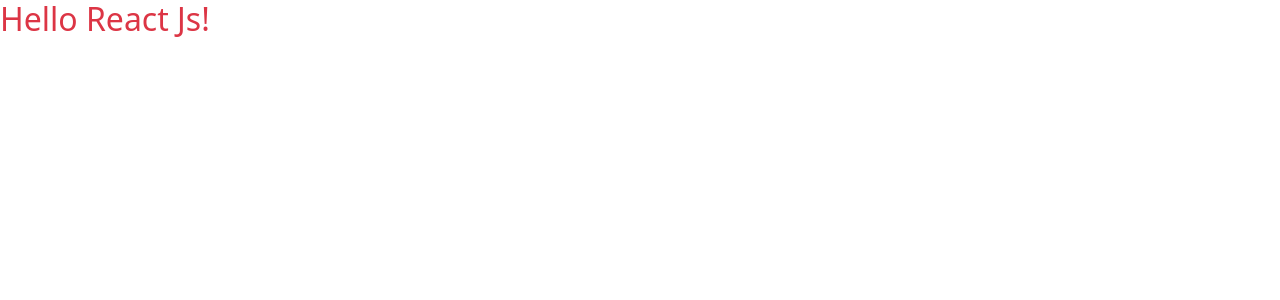
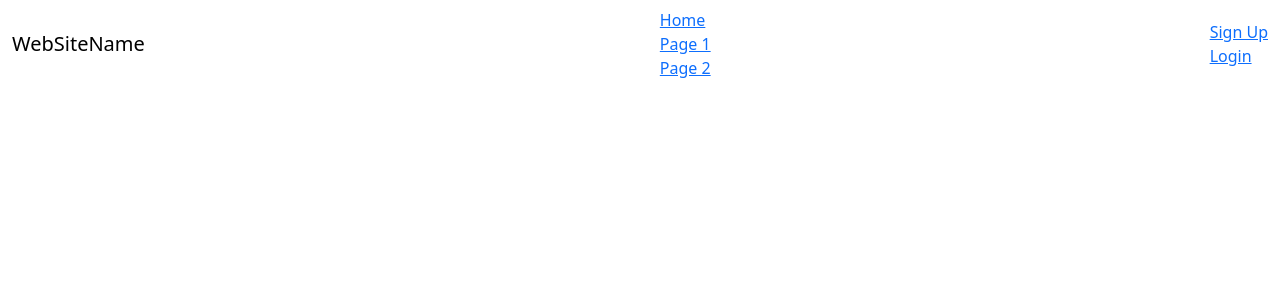
Before and after one commit to bigom2199/g46-reactjs-lecture, a React (Create React App) app: page / in a window 1280 px wide. Shown: the top 300 px of the page. Built offline with nearby package versions, Linux system fonts and the light colour scheme.

Commit message:
styling class and functioncomponent

```diff
--- a/package.json
+++ b/package.json
@@ -6,6 +6,7 @@
     "@testing-library/jest-dom": "^5.17.0",
     "@testing-library/react": "^13.4.0",
     "@testing-library/user-event": "^13.5.0",
+    "bootstrap": "^5.3.2",
     "react": "^18.2.0",
     "react-dom": "^18.2.0",
     "react-scripts": "5.0.1",
--- /dev/null
+++ b/src/ex1_class/App.js
@@ -0,0 +1,16 @@
+import React, { Component } from 'react';
+import Header from './Header';
+
+class App extends Component {
+    // js variables & functions
+
+    render() {
+        return (
+            <Header />
+
+
+        );
+    }
+}
+
+export default App;
--- /dev/null
+++ b/src/ex1_class/Header.js
@@ -0,0 +1,44 @@
+import React, { Component } from "react";
+
+class Header extends Component {
+  render() {
+    return (
+      <nav className="navbar navbar-inverse">
+        <div className="container-fluid">
+          <div className="navbar-header">
+            <a className="navbar-brand" href="#">
+              WebSiteName
+            </a>
+          </div>
+          <ul className="nav navbar-nav">
+            <li className="active">
+              <a href="#">Home</a>
+            </li>
+            <li>
+              <a href="#">Page 1</a>
+            </li>
+            <li>
+              <a href="#">Page 2</a>
+            </li>
+          </ul>
+          <ul className="nav navbar-nav navbar-right">
+            <li>
+              <a href="#">
+                <span className="glyphicon glyphicon-user"></span> Sign Up
+              </a>
+            </li>
+            <li>
+              <a href="#">
+                <span className="glyphicon glyphicon-log-in"></span> Login
+              </a>
+            </li>
+          </ul>
+        </div>
+      </nav>
+
+
+    )
+  }
+}
+
+export default Header;
--- /dev/null
+++ b/src/ex2_function/Header.js
@@ -0,0 +1,58 @@
+import React from 'react';
+// rsc
+      export const Header = () => {
+    return (
+      <>
+
+      <Nav/>
+      <header className ="container-fluid bg-danger text-white pt-5 pb-5">
+        <div className="container">
+          <h2>Header Content!</h2>
+
+        </div>
+         </header>
+           </>
+    );
+      };
+      export const Nav=() => {
+        <nav className="navbar navbar-expand-sm bg-dark navbar-dark">
+        <div className="container-fluid">
+          <a className="navbar-brand" href="#">
+            Logo
+          </a>
+          <button
+            className="navbar-toggler"
+            type="button"
+            data-bs-toggle="collapse"
+            data-bs-target="#collapsibleNavbar"
+          >
+            <span className="navbar-toggler-icon"></span>
+          </button>
+          <div className="collapse navbar-collapse" id="collapsibleNavbar">
+            <ul className="navbar-nav">
+              <li className="nav-item">
+                <a className="nav-link" href="#">
+                  Link
+                </a>
+              </li>
+              <li className="nav-item">
+                <a className="nav-link" href="#">
+                  Link
+                </a>
+              </li>
+              <li className="nav-item">
+                <a className="nav-link" href="#">
+                  Link
+                </a>
+              </li>
+            </ul>
+          </div>
+        </div>
+      </nav>
+
+}
+
+
+
+
+//export default Header;
--- a/src/index.js
+++ b/src/index.js
@@ -2,6 +2,7 @@ import  ReactDOM  from "react-dom/client";
 // npm install bootstrap@5
 
 import "bootstrap/dist/css/bootstrap.css";
-
+import App from "./ex1_class/App";
+// import App from "./ex1_class/App";
 const root   = ReactDOM.createRoot(document.getElementById("root"));
-     root.render(<h2 className="text-danger">Hello React Js!</h2>);
+     root.render(<App/>);
```
Also changed, not shown: src/ex1_class/footer.js (added, +12 -0 lines), src/ex2_function/App.js (added, +41 -0 lines), src/ex2_function/Footer.js (added, +13 -0 lines), src/ex2_function/Table.js (added, +14 -0 lines), 1 other file (tests, documents, lock files or other folders).
